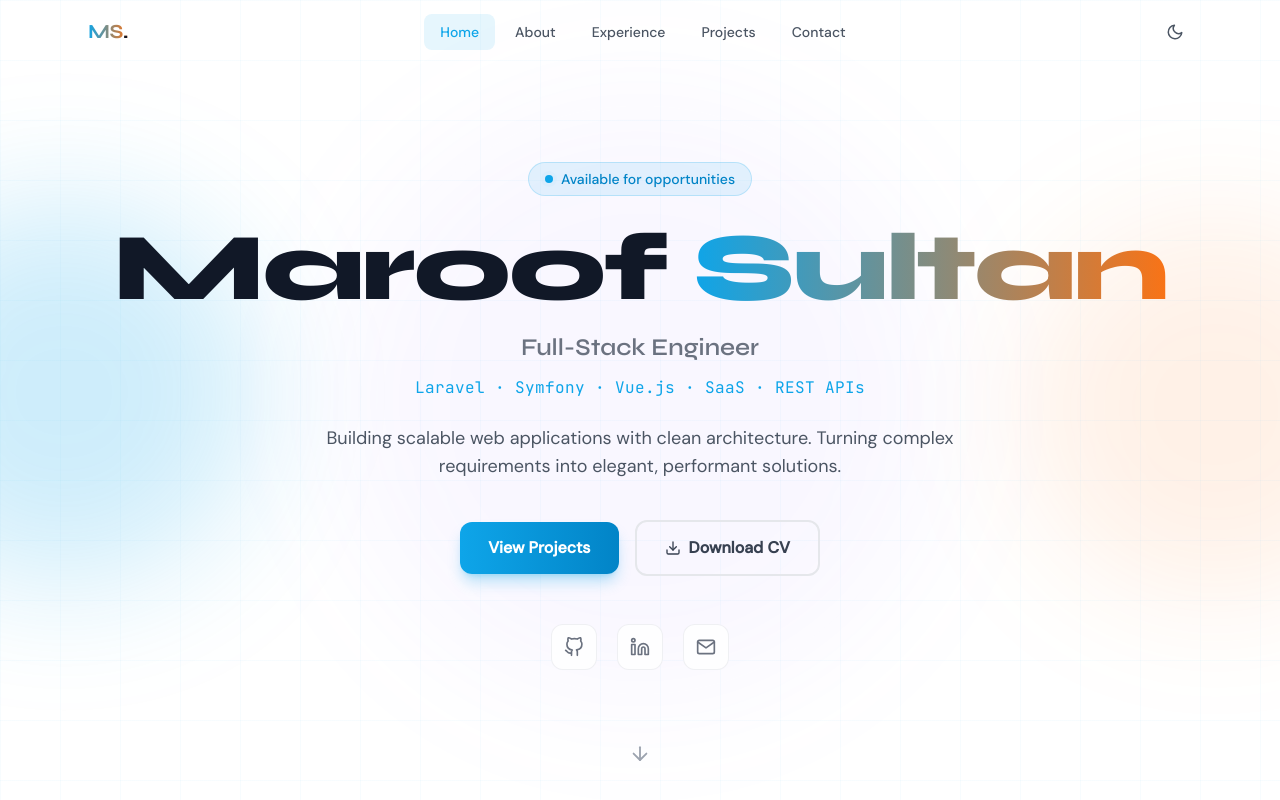
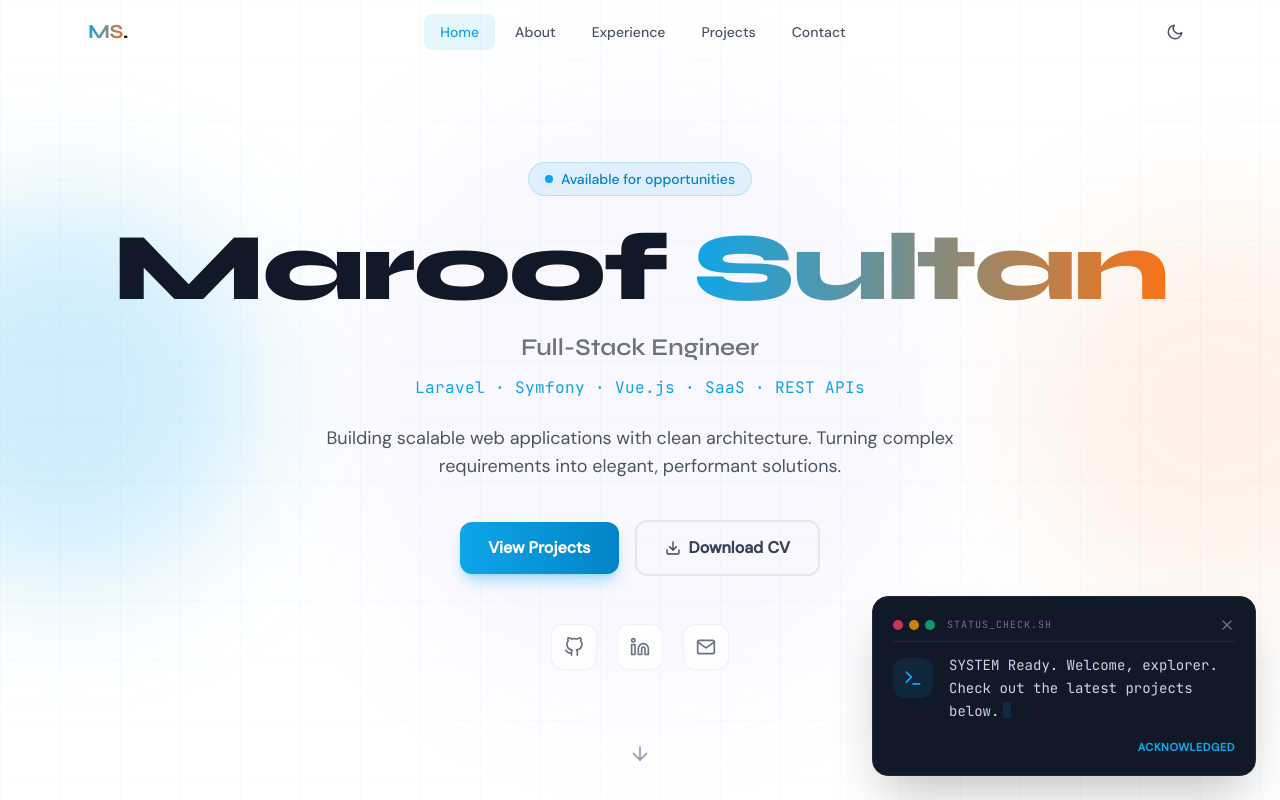
Before and after one commit to MaroofSultan17/maroof-portfolio, a React (Vite) app: page / in a window 1280 px wide. Shown: the top 800 px of the page. Built offline with nearby package versions, Linux system fonts and the light colour scheme.

Commit message:
feat: add welcome toast and refine section layouts

```diff
--- a/src/App.jsx
+++ b/src/App.jsx
@@ -1,24 +1,46 @@
+import { Suspense, lazy } from "react";
+import { useTheme } from "./hooks/useTheme";
 import Navbar from "./components/Navbar";
-import Hero from "./components/Hero";
-import About from "./components/About";
-import Experience from "./components/Experience";
-import Projects from "./components/Projects";
-import Contact from "./components/Contact";
 import Footer from "./components/Footer";
-import { useTheme } from "./hooks/useTheme";
+import WelcomeToast from "./components/WelcomeToast";
 
+// Senior Optimization: Lazy load heavy sections to improve First Contentful Paint (FCP)
+const Hero = lazy(() => import("./components/Hero"));
+const About = lazy(() => import("./components/About"));
+const Experience = lazy(() => import("./components/Experience"));
+const Projects = lazy(() => import("./components/Projects"));
+const Contact = lazy(() => import("./components/Contact"));
+
+/**
+ * LoadingFallback Component
+ * Displays a full-screen branded placeholder during component hydration
+ * to prevent the Footer from jumping to the middle of the screen.
+ */
+const LoadingFallback = () => (
+  <div className="w-full h-screen bg-white dark:bg-gray-950 flex items-center justify-center">
+    <div className="w-10 h-10 border-2 border-brand-500/20 border-t-brand-500 rounded-full animate-spin" />
+  </div>
+);
+
+/**
+ * App Component
+ * Root application container with optimized rendering architecture.
+ */
 export default function App() {
   const { toggle, isDark } = useTheme();
 
   return (
-    <div className="min-h-screen font-body overflow-x-hidden">
+    <div className="min-h-screen font-body overflow-x-hidden transition-colors duration-300">
+      <WelcomeToast />
       <Navbar toggle={toggle} isDark={isDark} />
       <main>
-        <Hero />
-        <About />
-        <Experience />
-        <Projects />
-        <Contact />
+        <Suspense fallback={<LoadingFallback />}>
+          <Hero />
+          <About />
+          <Experience />
+          <Projects />
+          <Contact />
+        </Suspense>
       </main>
       <Footer />
     </div>
--- a/src/components/Experience.jsx
+++ b/src/components/Experience.jsx
@@ -4,6 +4,14 @@ import { experiences } from "../data/portfolio";
 import SectionHeader from "./SectionHeader";
 import { FiBriefcase, FiCalendar } from "react-icons/fi";
 
+/**
+ * ExperienceCard Component
+ * Displays a professional history record with timeline visualization.
+ *
+ * @param {Object} props
+ * @param {Object} props.exp - Experience entry data
+ * @param {number} props.index - Index for staggering animations
+ */
 function ExperienceCard({ exp, index }) {
   const ref = useRef(null);
   const inView = useInView(ref, { once: true, margin: "-60px" });
@@ -15,6 +23,8 @@ function ExperienceCard({ exp, index }) {
       animate={inView ? { opacity: 1, x: 0 } : {}}
       transition={{ duration: 0.7, delay: index * 0.15, ease: "easeOut" }}
       className="relative"
+      role="article"
+      aria-label={`Experience at ${exp.company} as ${exp.role}`}
     >
       {/* Timeline dot */}
       <div className="absolute -left-[41px] top-6 hidden md:flex items-center justify-center w-5 h-5 rounded-full bg-brand-500 ring-4 ring-white dark:ring-gray-950 z-10">
@@ -60,6 +70,10 @@ function ExperienceCard({ exp, index }) {
   );
 }
 
+/**
+ * Experience Section
+ * Chronicles professional growth and key industry contributions.
+ */
 export default function Experience() {
   return (
     <section id="experience" className="section-pad">
--- a/src/components/Footer.jsx
+++ b/src/components/Footer.jsx
@@ -2,6 +2,10 @@ import { motion } from "framer-motion";
 import { FiGithub, FiLinkedin, FiMail, FiHeart } from "react-icons/fi";
 import { personal } from "../data/portfolio";
 
+/**
+ * Footer Component
+ * Site-wide footer with social links and copyright attribution.
+ */
 export default function Footer() {
   const year = new Date().getFullYear();
 
@@ -20,10 +24,10 @@ export default function Footer() {
 
           <div className="flex items-center gap-4">
             {[
-              { icon: FiGithub, href: personal.github },
-              { icon: FiLinkedin, href: personal.linkedin },
-              { icon: FiMail, href: `mailto:${personal.email}` },
-            ].map(({ icon: Icon, href }) => (
+              { icon: FiGithub, href: personal.github, label: "GitHub" },
+              { icon: FiLinkedin, href: personal.linkedin, label: "LinkedIn" },
+              { icon: FiMail, href: `mailto:${personal.email}`, label: "Email" },
+            ].map(({ icon: Icon, href, label }) => (
               <motion.a
                 key={href}
                 href={href}
@@ -31,6 +35,7 @@ export default function Footer() {
                 rel="noopener noreferrer"
                 whileHover={{ y: -2 }}
                 className="p-2 text-gray-500 dark:text-gray-400 hover:text-brand-500 dark:hover:text-brand-400 transition-colors"
+                aria-label={label}
               >
                 <Icon size={18} />
               </motion.a>
--- a/src/components/Hero.jsx
+++ b/src/components/Hero.jsx
@@ -8,6 +8,11 @@ const fadeUp = (delay = 0) => ({
   transition: { duration: 0.7, delay, ease: [0.25, 0.46, 0.45, 0.94] },
 });
 
+/**
+ * Hero Component
+ * Premium landing section featuring high-impact typography and CTA.
+ * Uses a refined motion-orchestrated entrance sequence.
+ */
 export default function Hero() {
   const scrollTo = (id) =>
     document.getElementById(id)?.scrollIntoView({ behavior: "smooth" });
@@ -76,7 +81,6 @@ export default function Hero() {
           elegant, performant solutions.
         </motion.p>
 
-        {/* CTAs */}
         <motion.div
           {...fadeUp(0.65)}
           className="flex flex-col sm:flex-row items-center justify-center gap-4 mb-12"
@@ -86,6 +90,7 @@ export default function Hero() {
             whileHover={{ scale: 1.04 }}
             whileTap={{ scale: 0.97 }}
             className="w-full sm:w-auto px-7 py-3.5 rounded-xl bg-gradient-to-r from-brand-500 to-brand-600 text-white font-semibold shadow-lg shadow-brand-500/30 hover:shadow-brand-500/50 transition-shadow"
+            aria-label="View my featured projects"
           >
             View Projects
           </motion.button>
@@ -95,6 +100,7 @@ export default function Hero() {
             whileHover={{ scale: 1.04 }}
             whileTap={{ scale: 0.97 }}
             className="w-full sm:w-auto px-7 py-3.5 rounded-xl border-2 border-gray-200 dark:border-gray-700 text-gray-700 dark:text-gray-300 font-semibold flex items-center justify-center gap-2 hover:border-brand-500 hover:text-brand-500 dark:hover:border-brand-400 dark:hover:text-brand-400 transition-colors"
+            aria-label="Download my professional CV"
           >
             <FiDownload size={16} />
             Download CV
--- a/src/components/Navbar.jsx
+++ b/src/components/Navbar.jsx
@@ -10,16 +10,24 @@ const links = [
   { label: "Contact", href: "#contact" },
 ];
 
+/**
+ * Navbar Component
+ * Handles sticky logic, theme toggling, and smooth navigation.
+ */
 export default function Navbar({ toggle, isDark }) {
   const [scrolled, setScrolled] = useState(false);
   const [open, setOpen] = useState(false);
   const [active, setActive] = useState("home");
 
   useEffect(() => {
-    const onScroll = () => setScrolled(window.scrollY > 50);
-    window.addEventListener("scroll", onScroll);
+    const onScroll = () => {
+      const isScrolled = window.scrollY > 50;
+      if (scrolled !== isScrolled) setScrolled(isScrolled);
+    };
+
+    window.addEventListener("scroll", onScroll, { passive: true });
     return () => window.removeEventListener("scroll", onScroll);
-  }, []);
+  }, [scrolled]);
 
   useEffect(() => {
     const sections = links.map((l) => l.href.replace("#", ""));
--- a/src/components/SectionHeader.jsx
+++ b/src/components/SectionHeader.jsx
@@ -1,7 +1,15 @@
-import { motion } from "framer-motion";
-import { useInView } from "framer-motion";
+import { motion, useInView } from "framer-motion";
 import { useRef } from "react";
 
+/**
+ * SectionHeader Component
+ * Standardized header for all major landing sections.
+ *
+ * @param {Object} props
+ * @param {string} props.label - Small uppercase label (e.g., "CONTACT")
+ * @param {string} props.title - Main heading title
+ * @param {string} [props.subtitle] - Optional descriptive text
+ */
 export default function SectionHeader({ label, title, subtitle }) {
   const ref = useRef(null);
   const inView = useInView(ref, { once: true, margin: "-60px" });
@@ -21,7 +29,7 @@ export default function SectionHeader({ label, title, subtitle }) {
         {title}
       </h2>
       {subtitle && (
-        <p className="max-w-xl mx-auto text-gray-500 dark:text-gray-400 text-base sm:text-lg">
+        <p className="max-w-xl mx-auto text-gray-500 dark:text-gray-400 text-base sm:text-lg lg:text-xl leading-relaxed">
           {subtitle}
         </p>
       )}
--- /dev/null
+++ b/src/components/WelcomeToast.jsx
@@ -0,0 +1,95 @@
+import { useState, useEffect } from "react";
+import { motion, AnimatePresence } from "framer-motion";
+import { FiTerminal, FiX } from "react-icons/fi";
+
+/**
+ * WelcomeToast Component
+ * Displays a sophisticated typewriter message for visitors.
+ * Features senior-level state management and framer-motion animations.
+ */
+export default function WelcomeToast() {
+  const [show, setShow] = useState(false);
+  const [text, setText] = useState("");
+  const fullText = "SYSTEM Ready. Welcome, explorer. Check out the latest projects below.";
+
+  useEffect(() => {
+    // Show toast after a short delay for better UX entrance
+    const timer = setTimeout(() => setShow(true), 2000);
+    return () => clearTimeout(timer);
+  }, []);
+
+  useEffect(() => {
+    if (show && text.length < fullText.length) {
+      const timeout = setTimeout(() => {
+        setText(fullText.slice(0, text.length + 1));
+      }, 40);
+      return () => clearTimeout(timeout);
+    }
+  }, [show, text]);
+
+  return (
+    <AnimatePresence>
+      {show && (
+        <motion.div
+          initial={{ opacity: 0, y: 50, scale: 0.9 }}
+          animate={{ opacity: 1, y: 0, scale: 1 }}
+          exit={{ opacity: 0, y: 20, scale: 0.9 }}
+          className="fixed bottom-6 right-6 z-[100] max-w-sm w-full"
+        >
+          <div className="bg-gray-900 border border-gray-800 rounded-2xl p-5 shadow-2xl overflow-hidden relative group">
+            {/* Terminal bar */}
+            <div className="flex items-center gap-2 mb-3 border-b border-gray-800 pb-2">
+              <div className="flex gap-1.5">
+                <div className="w-2.5 h-2.5 rounded-full bg-rose-500/80" />
+                <div className="w-2.5 h-2.5 rounded-full bg-amber-500/80" />
+                <div className="w-2.5 h-2.5 rounded-full bg-emerald-500/80" />
+              </div>
+              <span className="text-[10px] font-mono text-gray-500 uppercase tracking-widest ml-1">
+                status_check.sh
+              </span>
+
+              <button
+                onClick={() => setShow(false)}
+                className="ml-auto text-gray-500 hover:text-white transition-colors"
+                aria-label="Close message"
+              >
+                <FiX size={16} />
+              </button>
+            </div>
+
+            <div className="flex gap-4">
+              <div className="mt-1 flex-shrink-0">
+                <div className="w-10 h-10 rounded-xl bg-brand-500/10 flex items-center justify-center text-brand-500">
+                  <FiTerminal size={20} />
+                </div>
+              </div>
+
+              <div className="flex-1">
+                <p className="text-sm font-mono text-gray-300 leading-relaxed min-h-[40px]">
+                  {text}
+                  <motion.span
+                    animate={{ opacity: [1, 0] }}
+                    transition={{ repeat: Infinity, duration: 0.8 }}
+                    className="inline-block w-2 h-4 bg-brand-500 ml-1 translate-y-0.5"
+                  />
+                </p>
+
+                <div className="mt-4 flex justify-end">
+                  <button
+                    onClick={() => setShow(false)}
+                    className="text-[11px] font-bold text-brand-500 uppercase tracking-wider hover:text-brand-400 transition-colors"
+                  >
+                    Acknowledged
+                  </button>
+                </div>
+              </div>
+            </div>
+
+            {/* Subtle glow effect */}
+            <div className="absolute inset-0 bg-brand-500/5 opacity-0 group-hover:opacity-100 transition-opacity pointer-events-none" />
+          </div>
+        </motion.div>
+      )}
+    </AnimatePresence>
+  );
+}
```
Also changed, not shown: src/components/About.jsx (+16 -6 lines), src/components/Projects.jsx (+66 -53 lines).
